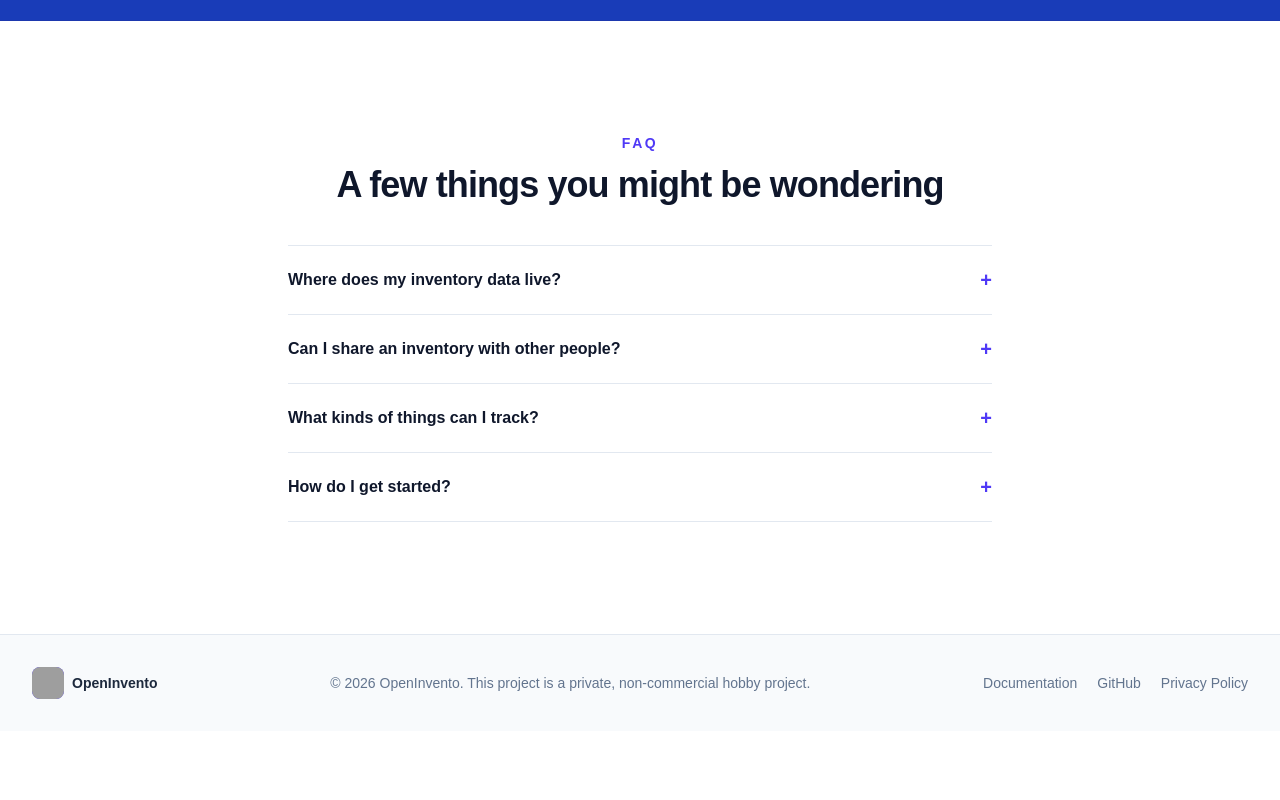
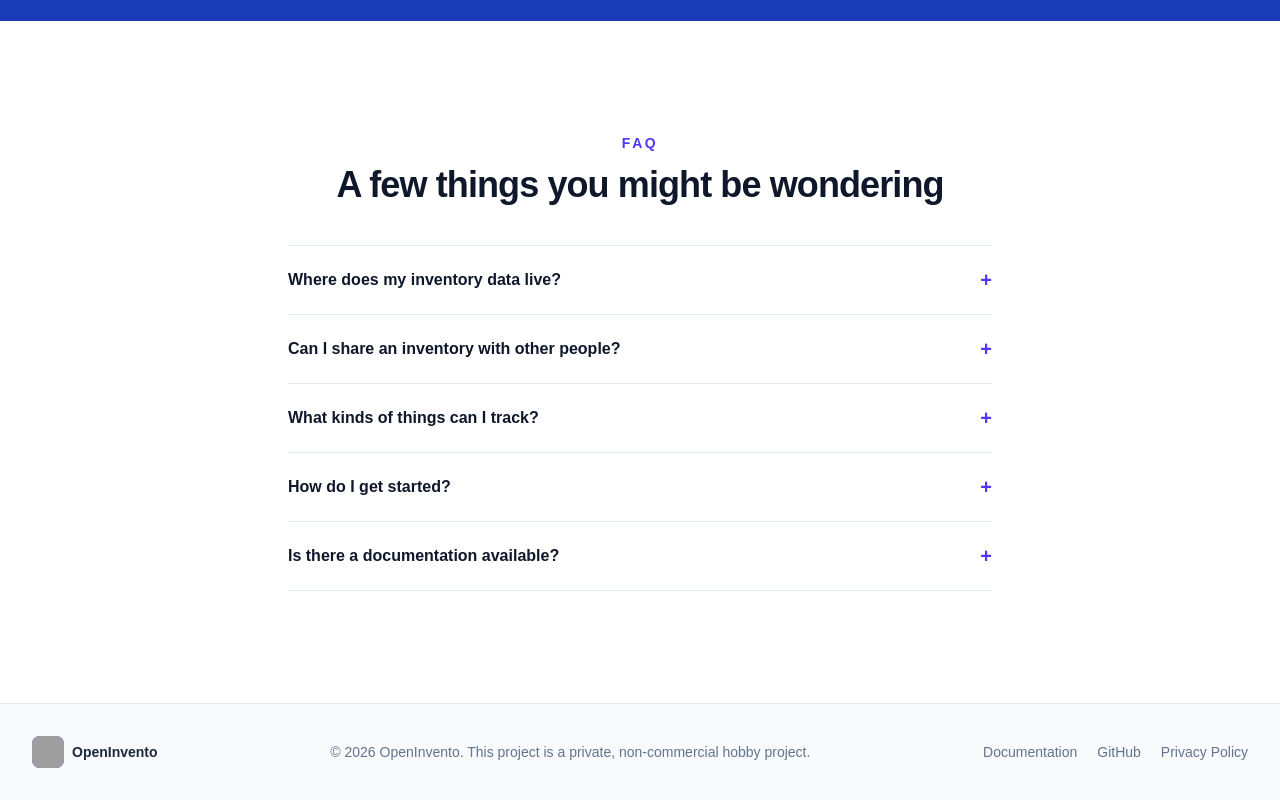
Before and after one commit to openinvento/landingpage, a Next.js app: page / in a window 1280 px wide. Shown: the part 2334-3134 px from the top of the page. Before the commit the page ends 3065 px from the top, so only its background shows below. Built offline with nearby package versions, Linux system fonts and the light colour scheme; grey boxes are pictures that could not be loaded.

Commit message:
Mention documentation

```diff
--- a/package.json
+++ b/package.json
@@ -3,7 +3,7 @@
   "version": "0.1.0",
   "private": true,
   "scripts": {
-    "dev": "next dev --turbopack",
+    "dev": "next dev --turbopack -p 3010",
     "build": "next build --turbopack",
     "start": "next start",
     "lint": "eslint"
--- a/src/app/page.tsx
+++ b/src/app/page.tsx
@@ -71,7 +71,7 @@ export default function HomePage() {
             <a className="transition" href="#features">Features</a>
             <a className="transition" href="#how-it-works">Get started</a>
             <a className="transition" href="#faq">FAQ</a>
-            <a className="transition" href="#faq">Documentation</a>
+            <a className="transition" href="https://openinvento.github.io/docs/docs/intro">Documentation</a>
           </nav>
           <a
             href={repositoryUrl}
@@ -184,7 +184,8 @@ export default function HomePage() {
             <details className="group py-5"><summary className="flex cursor-pointer list-none items-center justify-between gap-4 font-semibold"><span>Where does my inventory data live?</span><span className="text-xl text-indigo-600 transition group-open:rotate-45">+</span></summary><p className="mt-3 pr-8 text-sm leading-6 text-slate-600">OpenInvento is self-hosted, so you run it on infrastructure you control. Its Docker setup stores application data in the configured data directory.</p></details>
             <details className="group py-5"><summary className="flex cursor-pointer list-none items-center justify-between gap-4 font-semibold"><span>Can I share an inventory with other people?</span><span className="text-xl text-indigo-600 transition group-open:rotate-45">+</span></summary><p className="mt-3 pr-8 text-sm leading-6 text-slate-600">Yes. OpenInvento supports multiple users and shared inventories, so you can keep a household or team in sync.</p></details>
             <details className="group py-5"><summary className="flex cursor-pointer list-none items-center justify-between gap-4 font-semibold"><span>What kinds of things can I track?</span><span className="text-xl text-indigo-600 transition group-open:rotate-45">+</span></summary><p className="mt-3 pr-8 text-sm leading-6 text-slate-600">Use it for the articles that matter to you: supplies, tools, equipment, collections, and more. QR codes and barcodes help identify items.</p></details>
-            <details className="group py-5"><summary className="flex cursor-pointer list-none items-center justify-between gap-4 font-semibold"><span>How do I get started?</span><span className="text-xl text-indigo-600 transition group-open:rotate-45">+</span></summary><p className="mt-3 pr-8 text-sm leading-6 text-slate-600">Follow the Docker Compose instructions in the repository. Configure the environment values, including your initial admin credentials, before starting the containers.</p></details>
+            <details className="group py-5"><summary className="flex cursor-pointer list-none items-center justify-between gap-4 font-semibold"><span>How do I get started?</span><span className="text-xl text-indigo-600 transition group-open:rotate-45">+</span></summary><p className="mt-3 pr-8 text-sm leading-6 text-slate-600">Follow the Docker Compose instructions in the repository. Configure the environment values, including your initial admin credentials, before starting the containers. Take a look at the documentation for more information.</p></details>
+            <details className="group py-5"><summary className="flex cursor-pointer list-none items-center justify-between gap-4 font-semibold"><span>Is there a documentation available?</span><span className="text-xl text-indigo-600 transition group-open:rotate-45">+</span></summary><p className="mt-3 pr-8 text-sm leading-6 text-slate-600">Yes, you can find the documentation at <a href="https://openinvento.github.io/docs/docs/intro" className="text-indigo-600 hover:underline">https://openinvento.github.io/docs/docs/intro</a>.</p></details>
           </div>
         </div>
       </section>
@@ -200,7 +201,7 @@ export default function HomePage() {
           <p>© {new Date().getFullYear()} {"OpenInvento"}. This project is a private, non-commercial hobby project. </p>
 
           <div className="flex items-center gap-5">
-            <a className="hover:text-indigo-700" href={`${repositoryUrl}#readme`} target="_blank" rel="noreferrer">Documentation</a>
+            <a className="hover:text-indigo-700" href="https://openinvento.github.io/docs/docs/intro" target="_blank" rel="noreferrer">Documentation</a>
             <a className="hover:text-indigo-700" href={repositoryUrl} target="_blank" rel="noreferrer">GitHub</a>
             <Link href="/privacy" className="">Privacy Policy</Link>
             </div>
```
